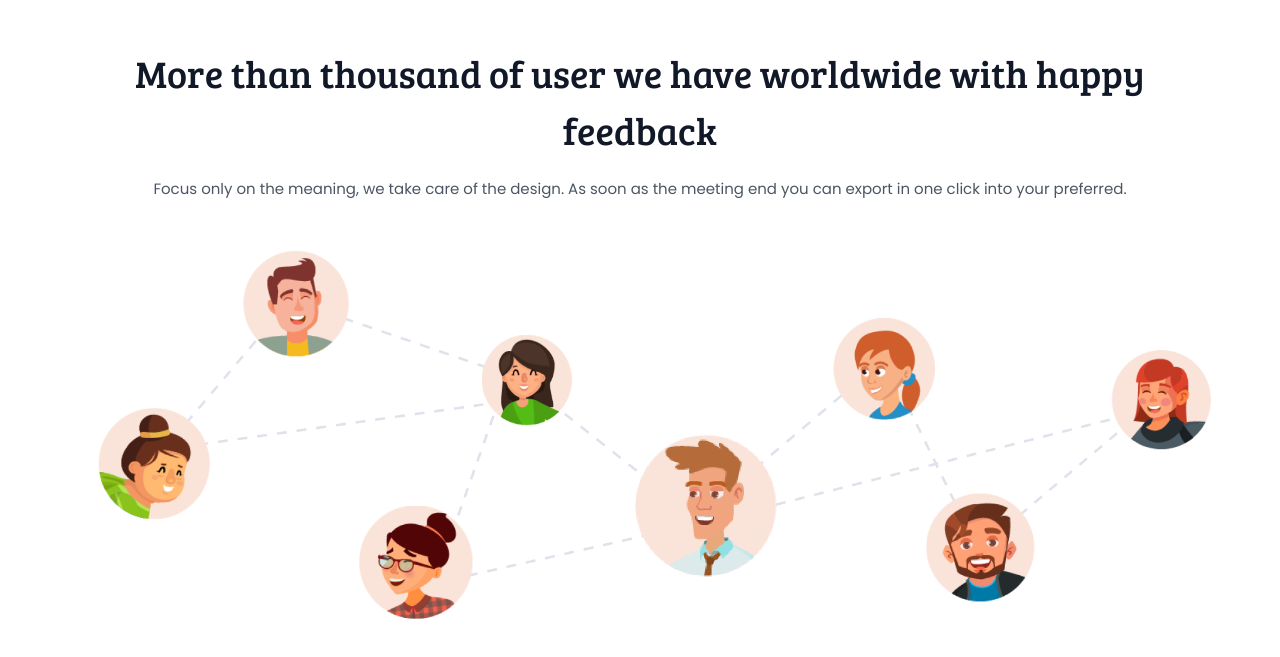
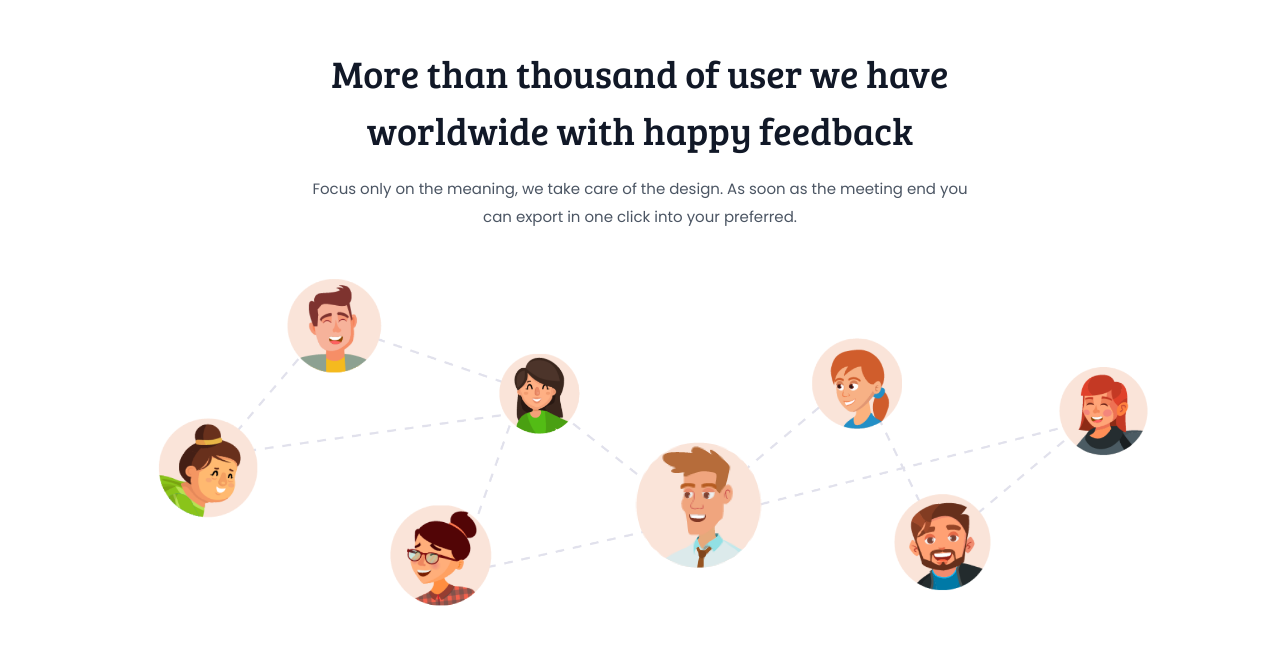
Before and after one commit to fajarfadillahh/seaocean-agency-creative-react-tailwind, a React (Vite) app: page / in a window 1280 px wide. Shown: the part 2115-2772 px from the top of the page. Built offline with nearby package versions, Linux system fonts and the light colour scheme.

Commit message:
responsive User.jsx

```diff
--- a/src/parts/Homepage/Feature.jsx
+++ b/src/parts/Homepage/Feature.jsx
@@ -27,7 +27,7 @@ export default function Feature() {
               Completely responsive features
             </li>
           </ul>
-          <Button url="/feature" className="inline-flex">
+          <Button url="/feature" className="lg:inline-flex">
             Explore details
           </Button>
         </div>
--- a/src/parts/Homepage/User.jsx
+++ b/src/parts/Homepage/User.jsx
@@ -6,7 +6,7 @@ export default function User() {
   return (
     <section className="user section">
       <div className="user__container container grid gap-12">
-        <div className="user__data justify-self-center text-center">
+        <div className="user__data justify-self-center text-center xs:max-w-sm sm:max-w-md md:max-w-lg lg:max-w-xl xl:max-w-2xl">
           <h1 className="user__title section-title">
             More than thousand of user we have worldwide with happy feedback
           </h1>
@@ -19,7 +19,7 @@ export default function User() {
         <img
           src={UserImg}
           alt="user immg"
-          className="user__img justify-self-center"
+          className="user__img justify-self-center xl:max-w-5xl"
         />
       </div>
     </section>
```
